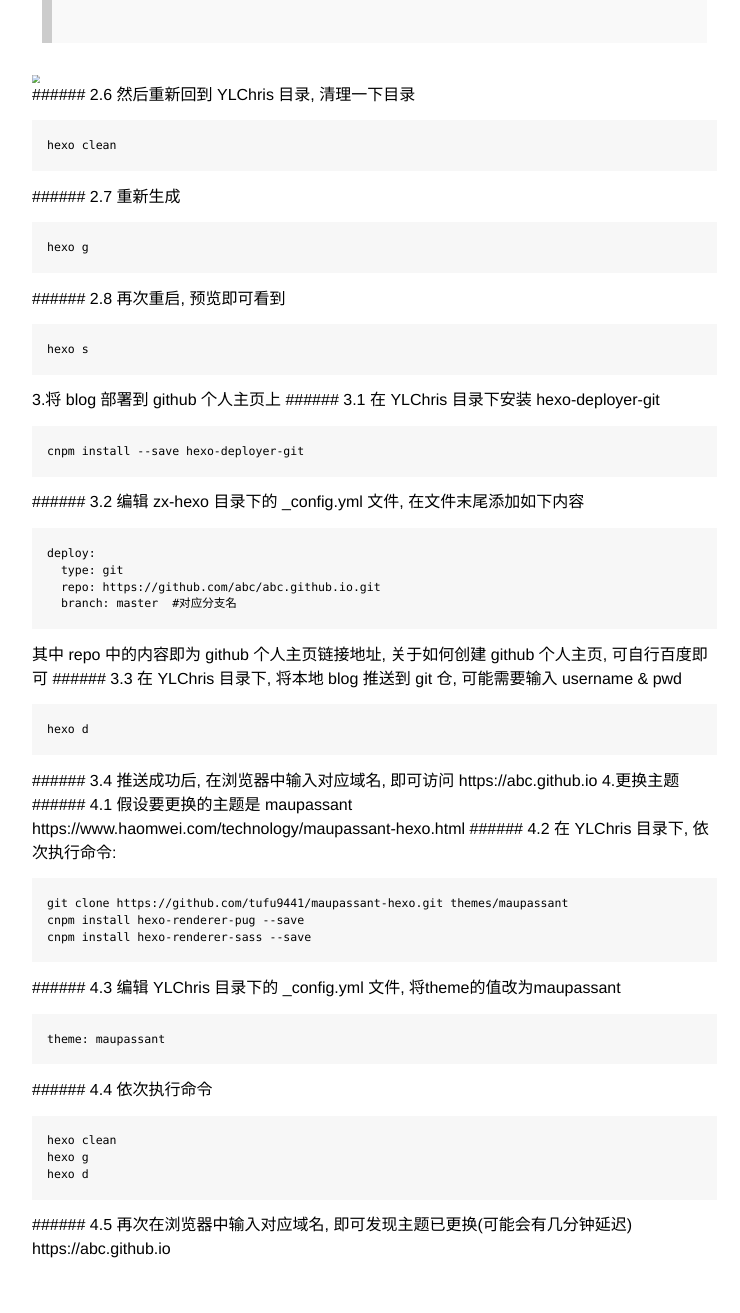
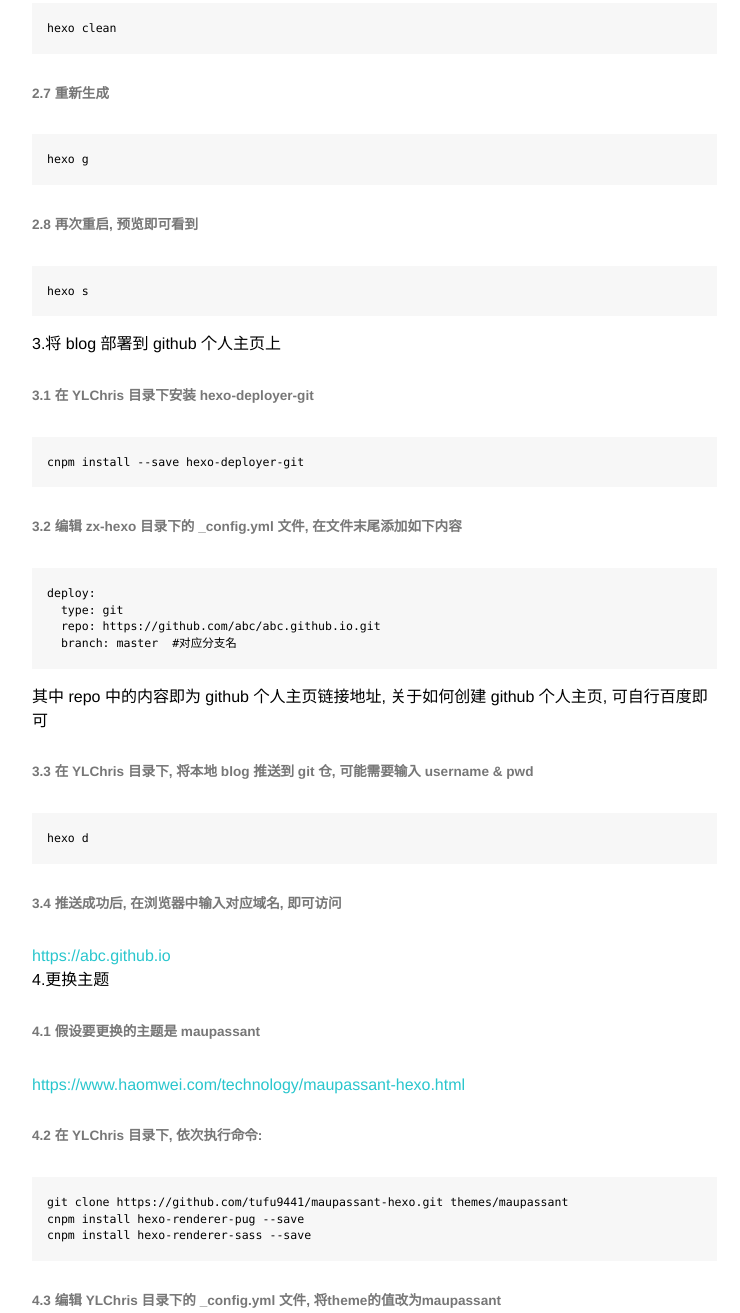
Before and after one commit to YLChris/YLChris.github.io, a plain HTML site: page 2021/05/19/博客搭建/index.html in a window 1280 px wide. Shown: the part 2489-3802 px from the top of the page, without its empty margins (96-836 px from the left). Drawn offline with nearby package versions, Linux system fonts and the light colour scheme.

Commit message:
Site updated: 2021-05-19 22:18:16

```diff
--- a/2021/05/19/博客搭建/index.html
+++ b/2021/05/19/博客搭建/index.html
@@ -165,38 +165,22 @@
 <h6 id="2-5-在-YLChris-目录下执行命令-‘hexo-n’新建一篇-blog-进入该blog目录-并用-md-工具比如-typora-编辑该文章"><a href="#2-5-在-YLChris-目录下执行命令-‘hexo-n’新建一篇-blog-进入该blog目录-并用-md-工具比如-typora-编辑该文章" class="headerlink" title="2.5 在 YLChris 目录下执行命令 ‘hexo n’新建一篇 blog, 进入该blog目录, 并用 md 工具比如(typora) 编辑该文章"></a>2.5 在 YLChris 目录下执行命令 ‘hexo n’新建一篇 blog, 进入该blog目录, 并用 md 工具比如(typora) 编辑该文章</h6><figure class="highlight plaintext"><table><tr><td class="gutter"><pre><span class="line">1</span><br></pre></td><td class="code"><pre><span class="line">E:\Programming\YLChris&gt;hexo n &quot;使用hexo搭建个人博客&quot;</span><br></pre></td></tr></table></figure>
 <p>INFO  Created: E:\Programming\YLChris\source_posts\使用hexo搭建个人博客.md</p>
 <blockquote>
-<blockquote>
 <p>可以发现该source目录下被新建了一个 文件及文件夹 使用hexo搭建个人博客.md<br>在该文件中存放图片, 并在 md文件中引用即可 </p>
 </blockquote>
-</blockquote>
-<img src="使用hexo搭建个人博客/xunlei.png" style="zoom:50%;" />
-###### 2.6 然后重新回到 YLChris 目录, 清理一下目录
-<figure class="highlight plaintext"><table><tr><td class="gutter"><pre><span class="line">1</span><br></pre></td><td class="code"><pre><span class="line">hexo clean</span><br></pre></td></tr></table></figure>
-###### 2.7 重新生成
-<figure class="highlight plaintext"><table><tr><td class="gutter"><pre><span class="line">1</span><br></pre></td><td class="code"><pre><span class="line">hexo g</span><br></pre></td></tr></table></figure>
-###### 2.8 再次重启, 预览即可看到
-<figure class="highlight plaintext"><table><tr><td class="gutter"><pre><span class="line">1</span><br></pre></td><td class="code"><pre><span class="line">hexo s </span><br></pre></td></tr></table></figure>
-3.将 blog 部署到 github 个人主页上
-###### 3.1 在 YLChris 目录下安装 hexo-deployer-git
-<figure class="highlight plaintext"><table><tr><td class="gutter"><pre><span class="line">1</span><br></pre></td><td class="code"><pre><span class="line">cnpm install --save hexo-deployer-git</span><br></pre></td></tr></table></figure>
-###### 3.2 编辑 zx-hexo 目录下的 _config.yml 文件, 在文件末尾添加如下内容
-<figure class="highlight plaintext"><table><tr><td class="gutter"><pre><span class="line">1</span><br><span class="line">2</span><br><span class="line">3</span><br><span class="line">4</span><br></pre></td><td class="code"><pre><span class="line">deploy:</span><br><span class="line">  type: git</span><br><span class="line">  repo: https://github.com/abc/abc.github.io.git</span><br><span class="line">  branch: master  #对应分支名</span><br></pre></td></tr></table></figure>
-其中 repo 中的内容即为 github 个人主页链接地址, 关于如何创建 github 个人主页, 可自行百度即可
-###### 3.3 在 YLChris 目录下, 将本地 blog 推送到 git 仓, 可能需要输入 username & pwd
-<figure class="highlight plaintext"><table><tr><td class="gutter"><pre><span class="line">1</span><br></pre></td><td class="code"><pre><span class="line">hexo d</span><br></pre></td></tr></table></figure>
-###### 3.4 推送成功后, 在浏览器中输入对应域名, 即可访问
-https://abc.github.io
-4.更换主题
-###### 4.1 假设要更换的主题是 maupassant
-https://www.haomwei.com/technology/maupassant-hexo.html
-###### 4.2 在 YLChris 目录下, 依次执行命令:
-<figure class="highlight plaintext"><table><tr><td class="gutter"><pre><span class="line">1</span><br><span class="line">2</span><br><span class="line">3</span><br></pre></td><td class="code"><pre><span class="line">git clone https://github.com/tufu9441/maupassant-hexo.git themes/maupassant</span><br><span class="line">cnpm install hexo-renderer-pug --save</span><br><span class="line">cnpm install hexo-renderer-sass --save</span><br></pre></td></tr></table></figure>
-###### 4.3 编辑 YLChris 目录下的 _config.yml 文件, 将theme的值改为maupassant
-<figure class="highlight plaintext"><table><tr><td class="gutter"><pre><span class="line">1</span><br></pre></td><td class="code"><pre><span class="line">theme: maupassant</span><br></pre></td></tr></table></figure>
-###### 4.4 依次执行命令
-<figure class="highlight plaintext"><table><tr><td class="gutter"><pre><span class="line">1</span><br><span class="line">2</span><br><span class="line">3</span><br></pre></td><td class="code"><pre><span class="line">hexo clean</span><br><span class="line">hexo g </span><br><span class="line">hexo d </span><br></pre></td></tr></table></figure>
-###### 4.5 再次在浏览器中输入对应域名, 即可发现主题已更换(可能会有几分钟延迟)
-https://abc.github.io
+<h6 id="2-6-然后重新回到-YLChris-目录-清理一下目录"><a href="#2-6-然后重新回到-YLChris-目录-清理一下目录" class="headerlink" title="2.6 然后重新回到 YLChris 目录, 清理一下目录"></a>2.6 然后重新回到 YLChris 目录, 清理一下目录</h6><figure class="highlight plaintext"><table><tr><td class="gutter"><pre><span class="line">1</span><br></pre></td><td class="code"><pre><span class="line">hexo clean</span><br></pre></td></tr></table></figure>
+<h6 id="2-7-重新生成"><a href="#2-7-重新生成" class="headerlink" title="2.7 重新生成"></a>2.7 重新生成</h6><figure class="highlight plaintext"><table><tr><td class="gutter"><pre><span class="line">1</span><br></pre></td><td class="code"><pre><span class="line">hexo g</span><br></pre></td></tr></table></figure>
+<h6 id="2-8-再次重启-预览即可看到"><a href="#2-8-再次重启-预览即可看到" class="headerlink" title="2.8 再次重启, 预览即可看到"></a>2.8 再次重启, 预览即可看到</h6><figure class="highlight plaintext"><table><tr><td class="gutter"><pre><span class="line">1</span><br></pre></td><td class="code"><pre><span class="line">hexo s </span><br></pre></td></tr></table></figure>
+<p>3.将 blog 部署到 github 个人主页上</p>
+<h6 id="3-1-在-YLChris-目录下安装-hexo-deployer-git"><a href="#3-1-在-YLChris-目录下安装-hexo-deployer-git" class="headerlink" title="3.1 在 YLChris 目录下安装 hexo-deployer-git"></a>3.1 在 YLChris 目录下安装 hexo-deployer-git</h6><figure class="highlight plaintext"><table><tr><td class="gutter"><pre><span class="line">1</span><br></pre></td><td class="code"><pre><span class="line">cnpm install --save hexo-deployer-git</span><br></pre></td></tr></table></figure>
+<h6 id="3-2-编辑-zx-hexo-目录下的-config-yml-文件-在文件末尾添加如下内容"><a href="#3-2-编辑-zx-hexo-目录下的-config-yml-文件-在文件末尾添加如下内容" class="headerlink" title="3.2 编辑 zx-hexo 目录下的 _config.yml 文件, 在文件末尾添加如下内容"></a>3.2 编辑 zx-hexo 目录下的 _config.yml 文件, 在文件末尾添加如下内容</h6><figure class="highlight plaintext"><table><tr><td class="gutter"><pre><span class="line">1</span><br><span class="line">2</span><br><span class="line">3</span><br><span class="line">4</span><br></pre></td><td class="code"><pre><span class="line">deploy:</span><br><span class="line">  type: git</span><br><span class="line">  repo: https://github.com/abc/abc.github.io.git</span><br><span class="line">  branch: master  #对应分支名</span><br></pre></td></tr></table></figure>
+<p>其中 repo 中的内容即为 github 个人主页链接地址, 关于如何创建 github 个人主页, 可自行百度即可</p>
+<h6 id="3-3-在-YLChris-目录下-将本地-blog-推送到-git-仓-可能需要输入-username-amp-pwd"><a href="#3-3-在-YLChris-目录下-将本地-blog-推送到-git-仓-可能需要输入-username-amp-pwd" class="headerlink" title="3.3 在 YLChris 目录下, 将本地 blog 推送到 git 仓, 可能需要输入 username &amp; pwd"></a>3.3 在 YLChris 目录下, 将本地 blog 推送到 git 仓, 可能需要输入 username &amp; pwd</h6><figure class="highlight plaintext"><table><tr><td class="gutter"><pre><span class="line">1</span><br></pre></td><td class="code"><pre><span class="line">hexo d</span><br></pre></td></tr></table></figure>
+<h6 id="3-4-推送成功后-在浏览器中输入对应域名-即可访问"><a href="#3-4-推送成功后-在浏览器中输入对应域名-即可访问" class="headerlink" title="3.4 推送成功后, 在浏览器中输入对应域名, 即可访问"></a>3.4 推送成功后, 在浏览器中输入对应域名, 即可访问</h6><p><a target="_blank" rel="noopener" href="https://abc.github.io/">https://abc.github.io</a><br>4.更换主题</p>
+<h6 id="4-1-假设要更换的主题是-maupassant"><a href="#4-1-假设要更换的主题是-maupassant" class="headerlink" title="4.1 假设要更换的主题是 maupassant"></a>4.1 假设要更换的主题是 maupassant</h6><p><a target="_blank" rel="noopener" href="https://www.haomwei.com/technology/maupassant-hexo.html">https://www.haomwei.com/technology/maupassant-hexo.html</a></p>
+<h6 id="4-2-在-YLChris-目录下-依次执行命令"><a href="#4-2-在-YLChris-目录下-依次执行命令" class="headerlink" title="4.2 在 YLChris 目录下, 依次执行命令:"></a>4.2 在 YLChris 目录下, 依次执行命令:</h6><figure class="highlight plaintext"><table><tr><td class="gutter"><pre><span class="line">1</span><br><span class="line">2</span><br><span class="line">3</span><br></pre></td><td class="code"><pre><span class="line">git clone https://github.com/tufu9441/maupassant-hexo.git themes/maupassant</span><br><span class="line">cnpm install hexo-renderer-pug --save</span><br><span class="line">cnpm install hexo-renderer-sass --save</span><br></pre></td></tr></table></figure>
+<h6 id="4-3-编辑-YLChris-目录下的-config-yml-文件-将theme的值改为maupassant"><a href="#4-3-编辑-YLChris-目录下的-config-yml-文件-将theme的值改为maupassant" class="headerlink" title="4.3 编辑 YLChris 目录下的 _config.yml 文件, 将theme的值改为maupassant"></a>4.3 编辑 YLChris 目录下的 _config.yml 文件, 将theme的值改为maupassant</h6><figure class="highlight plaintext"><table><tr><td class="gutter"><pre><span class="line">1</span><br></pre></td><td class="code"><pre><span class="line">theme: maupassant</span><br></pre></td></tr></table></figure>
+<h6 id="4-4-依次执行命令"><a href="#4-4-依次执行命令" class="headerlink" title="4.4 依次执行命令"></a>4.4 依次执行命令</h6><figure class="highlight plaintext"><table><tr><td class="gutter"><pre><span class="line">1</span><br><span class="line">2</span><br><span class="line">3</span><br></pre></td><td class="code"><pre><span class="line">hexo clean</span><br><span class="line">hexo g </span><br><span class="line">hexo d </span><br></pre></td></tr></table></figure>
+<h6 id="4-5-再次在浏览器中输入对应域名-即可发现主题已更换-可能会有几分钟延迟"><a href="#4-5-再次在浏览器中输入对应域名-即可发现主题已更换-可能会有几分钟延迟" class="headerlink" title="4.5 再次在浏览器中输入对应域名, 即可发现主题已更换(可能会有几分钟延迟)"></a>4.5 再次在浏览器中输入对应域名, 即可发现主题已更换(可能会有几分钟延迟)</h6><p><a target="_blank" rel="noopener" href="https://abc.github.io/">https://abc.github.io</a></p>
 
 
                     <!-- Tags Bottom -->
```
